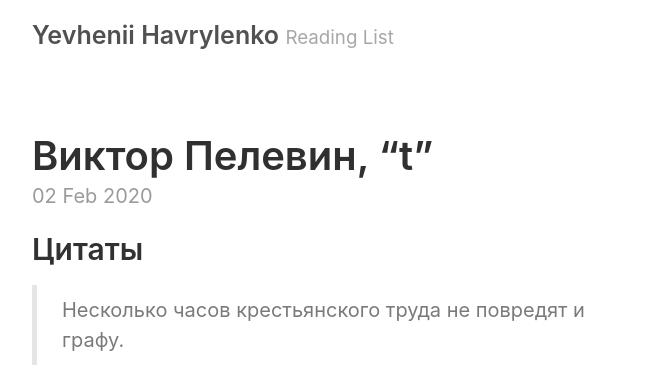
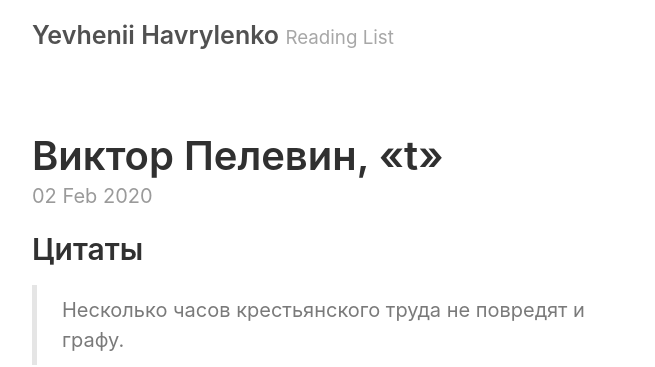
Before and after one commit to yevhenii-havrylenko/yevhenii-havrylenko.github.io, a Jekyll site: the page built from _posts/2020-02-02-t.md, in a window 1280 px wide and 900 px high. Shown: the top 367 px of the window, without its empty margins (258-913 px from the left). Built offline with Jekyll 4.4.1, drawn with Linux system fonts in a browser that asks for light colours.

Commit message:
Update 2020-02-02-t.md

```diff
--- a/_posts/2020-02-02-t.md
+++ b/_posts/2020-02-02-t.md
@@ -1,6 +1,6 @@
 ---
 layout: post
-title: 'Виктор Пелевин, “t”'
+title: 'Виктор Пелевин, «t»'
 ---
 
 ## Цитаты
```
